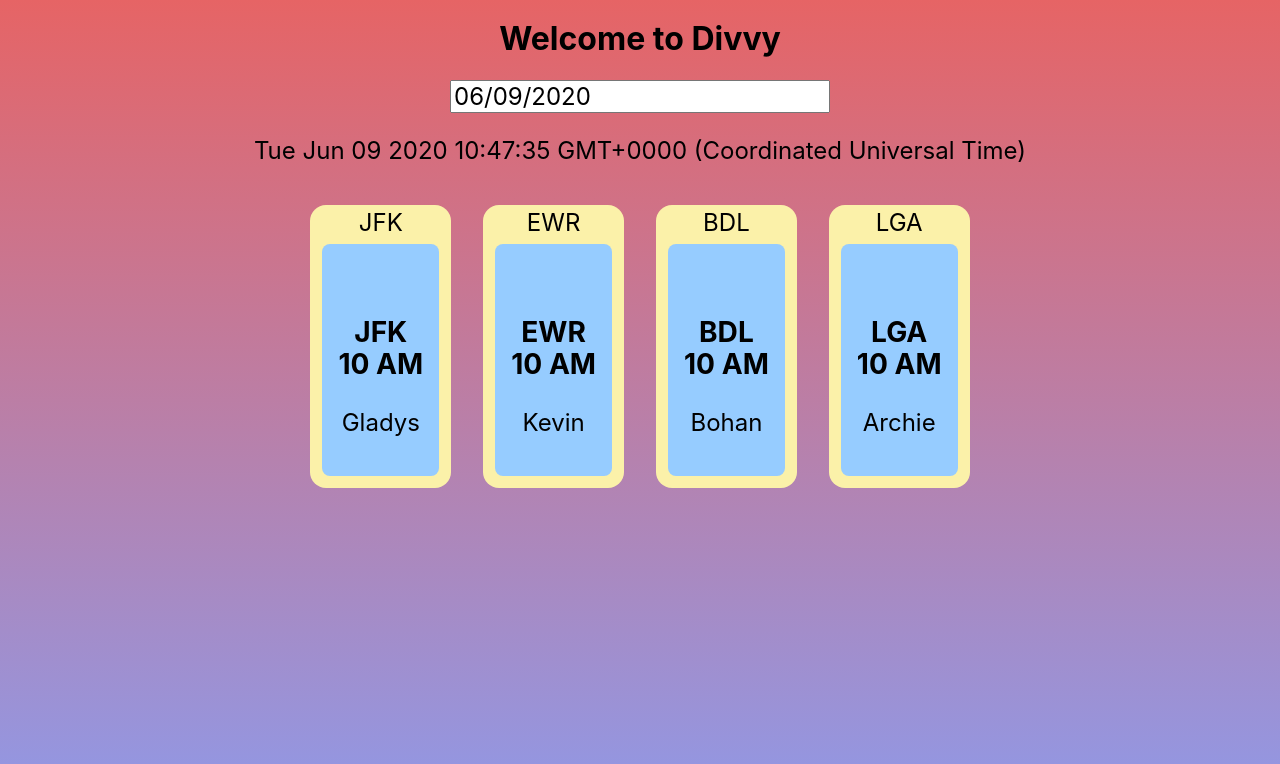
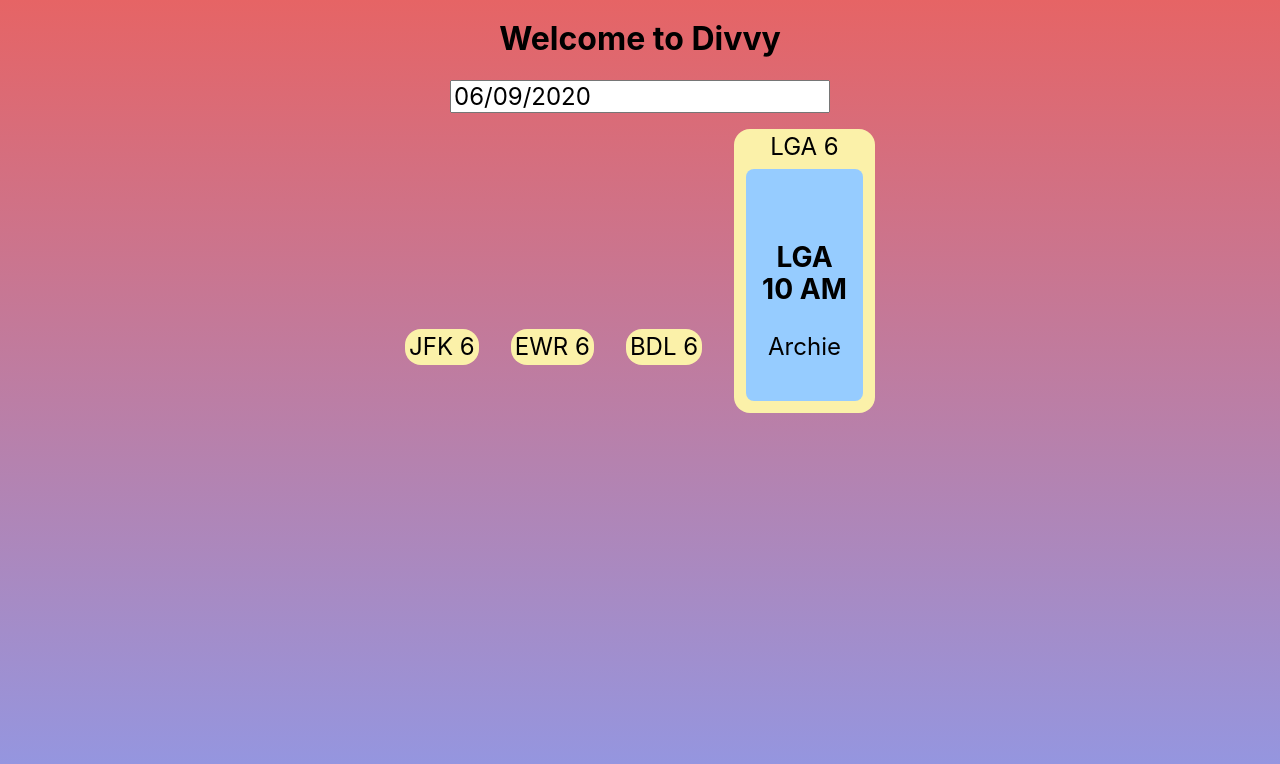
Before and after one commit to tiger-pillow/Divvy, a React (Create React App) app: page / in a window 1280 px wide. Shown: the top 764 px of the page. Built offline with nearby package versions, Linux system fonts and the light colour scheme.

Commit message:
sorted out conditions, now can filter by both airport and date

```diff
--- a/src/Airport.js
+++ b/src/Airport.js
@@ -4,20 +4,19 @@ import "react-datepicker/dist/react-datepicker.css";
 import './Airport.css';
 import Basket from  './Basket.js';
 import './Basket.css';
-import {user, airports} from './fakedata.js';
+import {users, airports} from './fakedata.js';
 
 function Airport () {
 	const [startDate, setStartDate] = useState(new Date());
 
 	const airportlist = airports.map((name, i)=> {
-		return <Block name = {airports[i].name} />
+		return <Block name = {airports[i].name} date = {startDate}/>
 	})
 
 	return (
 		<div className = "f3 tc">
 			<header>
-			<DatePicker selected = {startDate} onChange= {date => setStartDate(date)}/>
-			<p> {startDate.toString()} </p>
+				<DatePicker selected = {startDate} onChange= {date => setStartDate(date)}/>
 			</header>
 			{airportlist}
 		</div>
@@ -26,8 +25,10 @@ function Airport () {
 export default Airport;
 
 function Block (props) {
-	const blocklist = user.filter(individual => {
-		return individual.airport.toLowerCase() === props.name.toLowerCase()})
+	const blocklist = users.filter(user => {
+		{console.log(user.month, props.date.getMonth())}
+		return (Number(user.month) === (props.date.getMonth()+1) && user.airport.toLowerCase() === props.name.toLowerCase())
+		})
 
 	const blockmap = blocklist.map((name, i) => {
 		return <Basket id = {blocklist[i].id} name={blocklist[i].name} time = {blocklist[i].time} airport = {blocklist[i].airport}/>
@@ -35,7 +36,7 @@ function Block (props) {
 
 	return (
 		<div className = "bg-light-yellow dib br4 pa1 ma3 grow">
-			<header> {props.name} </header>
+			<header> {props.name} {props.date.getMonth()+1} </header>
 			{blockmap}
 		</div>
 		)
--- a/src/fakedata.js
+++ b/src/fakedata.js
@@ -1,24 +1,28 @@
-export const user = [
+export const users = [
 {
 	id: 'jfk060110',
+	month: "5",
 	time: "10 AM",
 	name: 'Gladys',
 	airport: 'JFK'
 },
 {
 	id: 'ewr060110',
+	month: "5",
 	time: "10 AM",
 	name: 'Kevin',
 	airport: 'EWR'
 },
 {
 	id: 'bdl060110',
+	month: "5",
 	time: "10 AM",
 	name: 'Bohan',
 	airport: 'BDL'
 },
 {
 	id: 'lga060110',
+	month:"6",
 	time: "10 AM",
 	name: 'Archie',
 	airport: 'LGA'
```
